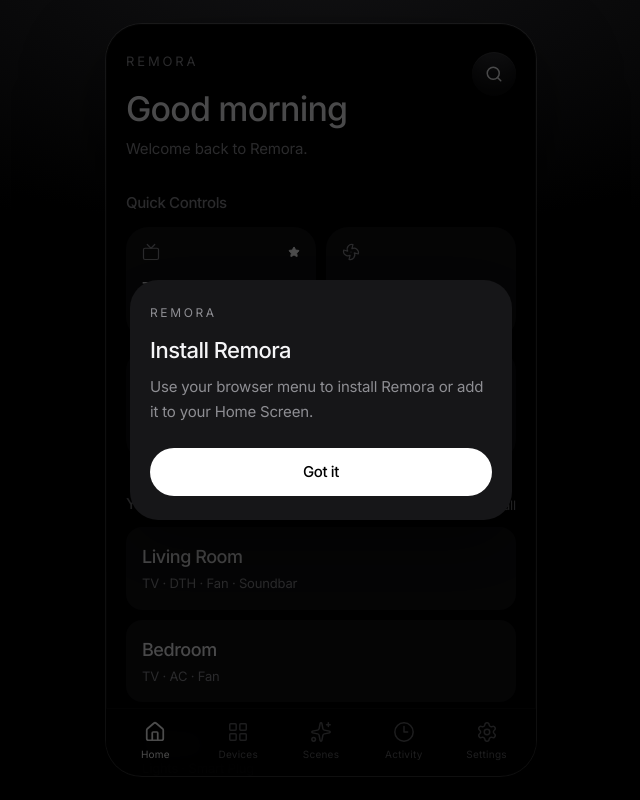
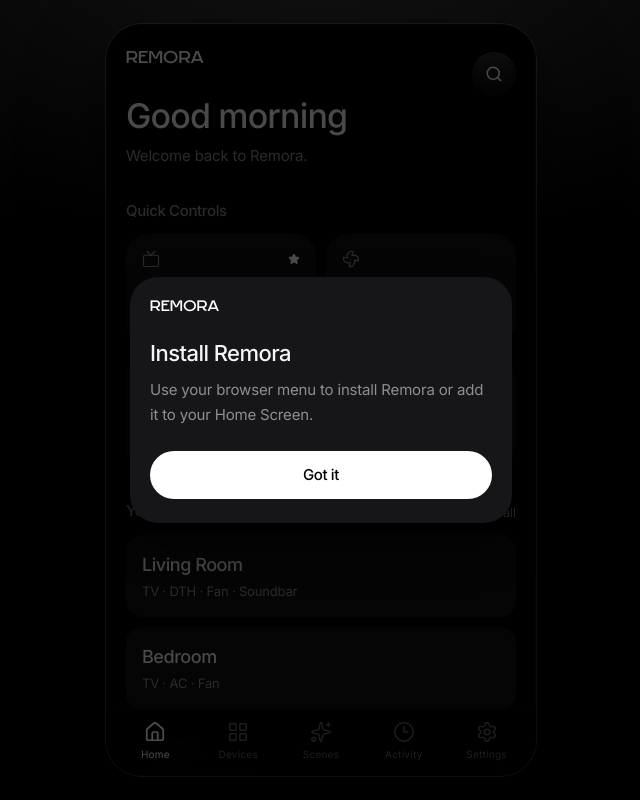
Before and after one commit to realcaps04/Remora, a React (Vite) app: page / in a window 1280 px wide. Shown: the whole page, without its empty margins (319-959 px from the left). Built offline with nearby package versions, Linux system fonts and the light colour scheme; no server answers.

Commit message:
Refactor service worker implementation for improved caching strategies and performance. Update README with new usage examples and troubleshooting tips.

```diff
--- a/src/components/common/InstallPopup.tsx
+++ b/src/components/common/InstallPopup.tsx
@@ -1,5 +1,6 @@
 import { Share, SquarePlus } from 'lucide-react'
 import { Button } from './Button'
+import { Wordmark } from './Wordmark'
 
 export function InstallPopup({
   open,
@@ -24,7 +25,7 @@
         aria-describedby="install-copy"
         className="relative w-full rounded-[28px] bg-[#161618] px-5 py-6 shadow-[0_24px_60px_rgba(0,0,0,0.55)]"
       >
-        <p className="text-[12px] tracking-[0.22em] text-[#8e8e93] uppercase">Remora</p>
+        <Wordmark className="text-[16px] text-white" />
         <h2 id="install-title" className="mt-3 text-[22px] font-medium tracking-tight">
           Install Remora
         </h2>
--- a/src/components/common/UpdatePopup.tsx
+++ b/src/components/common/UpdatePopup.tsx
@@ -1,4 +1,5 @@
 import { Button } from './Button'
+import { Wordmark } from './Wordmark'
 
 export function UpdatePopup({
   open,
@@ -21,7 +22,7 @@
         aria-describedby="update-copy"
         className="relative w-full rounded-[28px] bg-[#161618] px-5 py-6 shadow-[0_24px_60px_rgba(0,0,0,0.55)]"
       >
-        <p className="text-[12px] tracking-[0.22em] text-[#8e8e93] uppercase">Remora</p>
+        <Wordmark className="text-[16px] text-white" />
         <h2 id="update-title" className="mt-3 text-[22px] font-medium tracking-tight">
           Update ready
         </h2>
--- /dev/null
+++ b/src/components/common/Wordmark.tsx
@@ -0,0 +1,16 @@
+import type { ElementType } from 'react'
+import { cn } from '../../lib/cn'
+
+export function Wordmark({
+  as: Tag = 'div',
+  className,
+}: {
+  as?: ElementType
+  className?: string
+}) {
+  return (
+    <Tag className={cn('wordmark', className)} aria-label="Remora">
+      REMORA
+    </Tag>
+  )
+}
--- a/src/components/scenes/SceneCard.tsx
+++ b/src/components/scenes/SceneCard.tsx
@@ -1,5 +1,6 @@
 import type { Scene } from '../../types'
 import { cn } from '../../lib/cn'
+import { Wordmark } from '../common/Wordmark'
 
 export function SceneCard({
   scene,
@@ -45,7 +46,7 @@
   return (
     <div className="absolute inset-0 z-40 grid place-items-center bg-black/70">
       <div className="text-center">
-        <div className="pulse-soft text-[13px] tracking-[0.22em] text-[#8e8e93] uppercase">Remora</div>
+        <Wordmark className="pulse-soft text-[16px] text-white" />
         <div className="mt-3 text-[22px] font-medium tracking-tight">Running {name}</div>
       </div>
     </div>
--- a/src/index.css
+++ b/src/index.css
@@ -1,7 +1,16 @@
 @import 'tailwindcss';
+
+@font-face {
+  font-family: Gropled;
+  src: url('./assets/fonts/Gropled.woff2') format('woff2');
+  font-weight: 700;
+  font-style: normal;
+  font-display: swap;
+}
 
 @theme {
   --font-sans: 'Inter', ui-sans-serif, system-ui, sans-serif;
+  --font-display: Gropled, sans-serif;
   --color-void: #000000;
   --color-ink: #f5f5f7;
   --color-mute: #8e8e93;
@@ -359,8 +368,11 @@
   outline-offset: 3px;
 }
 
-.splash-mark {
-  letter-spacing: 0.28em;
+.wordmark {
+  font-family: Gropled, var(--font-sans);
+  font-weight: 700;
+  letter-spacing: 0.04em;
+  text-transform: uppercase;
 }
 
 .fade-in {
--- a/src/screens/HomeScreen.tsx
+++ b/src/screens/HomeScreen.tsx
@@ -1,4 +1,5 @@
 import { Search, Star } from 'lucide-react'
+import { Wordmark } from '../components/common/Wordmark'
 import { DeviceIcon } from '../components/devices/DeviceIcon'
 import { DeviceStatusBadge } from '../components/devices/DeviceStatus'
 import { RoomCard } from '../components/devices/DeviceCard'
@@ -19,7 +20,7 @@
       <PageContainer className="pt-[max(28px,calc(env(safe-area-inset-top)+12px))]">
         <div className="flex items-start justify-between">
           <div>
-            <div className="text-[13px] tracking-[0.22em] text-[#8e8e93] uppercase">Remora</div>
+            <Wordmark className="text-[18px] text-white" />
             <h1 className="mt-5 text-[34px] font-medium leading-none tracking-tight">{greeting()}</h1>
             <p className="mt-3 text-[15px] text-[#8e8e93]">Welcome back to Remora.</p>
           </div>
--- a/src/screens/SettingsScreen.tsx
+++ b/src/screens/SettingsScreen.tsx
@@ -2,6 +2,7 @@
 import { Header } from '../components/common/Header'
 import { Toggle } from '../components/common/Toggle'
 import { PageContainer } from '../components/layout/Primitives'
+import { Wordmark } from '../components/common/Wordmark'
 import { askToInstall, isStandaloneApp } from '../lib/useInstallPrompt'
 import { useStore } from '../state/store'
 
@@ -13,7 +14,7 @@
     <div className="page-scroll">
       <Header title="Settings" />
       <PageContainer>
-        <p className="mb-6 text-[13px] tracking-[0.22em] text-[#8e8e93] uppercase">Remora Settings</p>
+        <Wordmark className="mb-6 text-[20px] text-white" />
 
         <Group title="Account">
           <Row label="Account" value="Coming soon" />
--- a/src/screens/SplashScreen.tsx
+++ b/src/screens/SplashScreen.tsx
@@ -1,4 +1,5 @@
 import { useEffect } from 'react'
+import { Wordmark } from '../components/common/Wordmark'
 import { useStore } from '../state/store'
 
 export function SplashScreen() {
@@ -11,8 +12,8 @@
 
   return (
     <div className="flex min-h-full flex-1 flex-col items-center justify-center px-8">
-      <div className="splash-mark text-[13px] font-medium uppercase text-[#8e8e93]">Remora</div>
-      <h1 className="mt-5 text-[42px] font-medium tracking-[-0.04em]">Remora</h1>
+      <Wordmark className="text-[14px] text-[#8e8e93]" />
+      <Wordmark as="h1" className="mt-6 text-[52px] text-white" />
       <p className="mt-3 text-[15px] text-[#8e8e93]">One app. Every remote.</p>
     </div>
   )
```
Also changed, not shown: src/assets/fonts/Gropled.woff2 (added).
